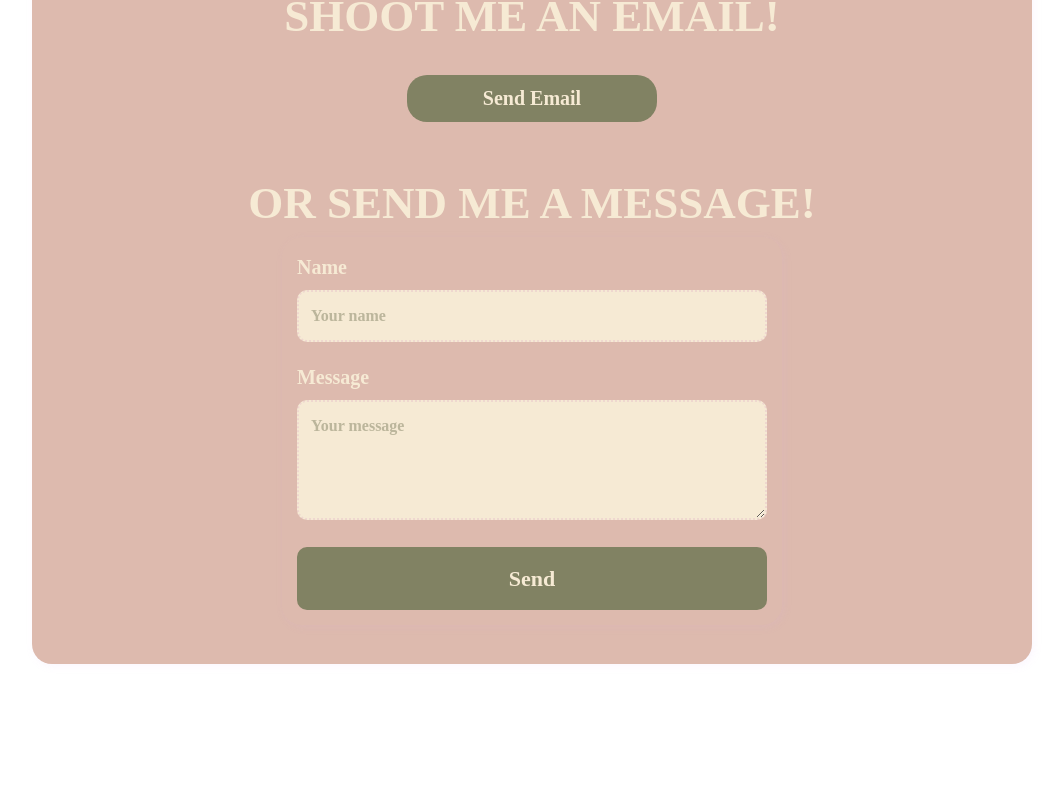
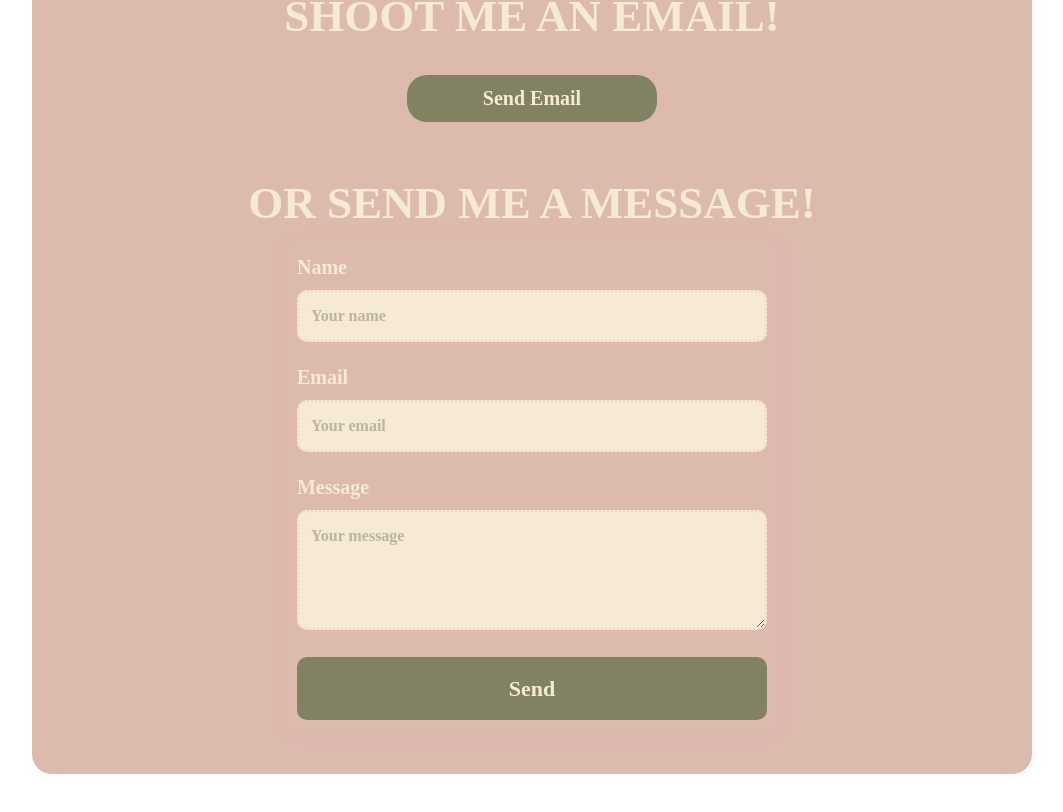
Before and after one commit to aarnap24/aarna-patel-personal-website, a Next.js app: page / in a window 1280 px wide. Shown: the part 1209-2021 px from the top of the page, without its empty margins (108-1171 px from the left). Before the commit the page ends 1945 px from the top, so only its background shows below. Built offline with nearby package versions, Linux system fonts and the light colour scheme.

Commit message:
email field in contact form

```diff
--- a/app/components/contact-form.tsx
+++ b/app/components/contact-form.tsx
@@ -4,6 +4,7 @@
 
 export default function ContactForm() {
   const [name, setName] = useState("");
+  const [email, setEmail] = useState("");
   const [message, setMessage] = useState("");
   const [submitted, setSubmitted] = useState(false);
 
@@ -12,7 +13,7 @@
     await fetch("https://formspree.io/f/xzdypqla", {
       method: "POST",
       headers: { "Content-Type": "application/json" },
-      body: JSON.stringify({ name, message }),
+      body: JSON.stringify({ name, email, message }),
     });
     setSubmitted(true);
   }
@@ -36,6 +37,17 @@
           />
         </div>
         <div className="form-group">
+          <label htmlFor="email">Email</label>
+          <input
+            id="email"
+            type="text"
+            placeholder="Your email"
+            value={email}
+            onChange={(e) => setEmail(e.target.value)}
+            required
+          />
+        </div>
+        <div className="form-group">
           <label htmlFor="message">Message</label>
           <textarea
             id="message"
```
